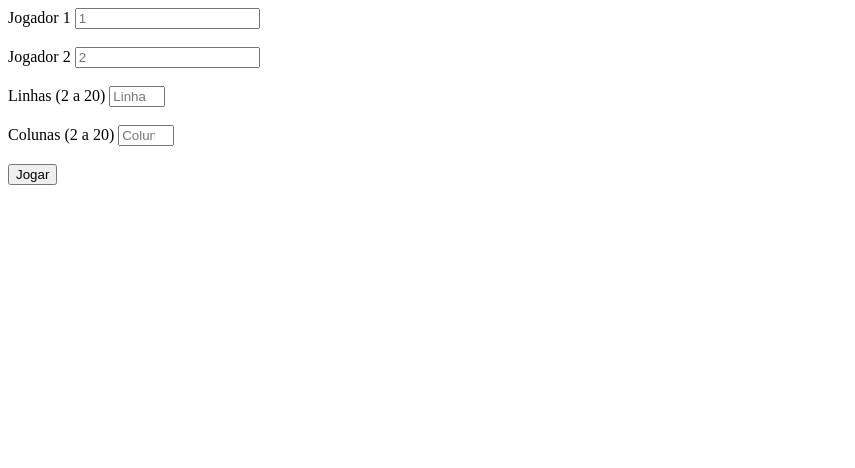
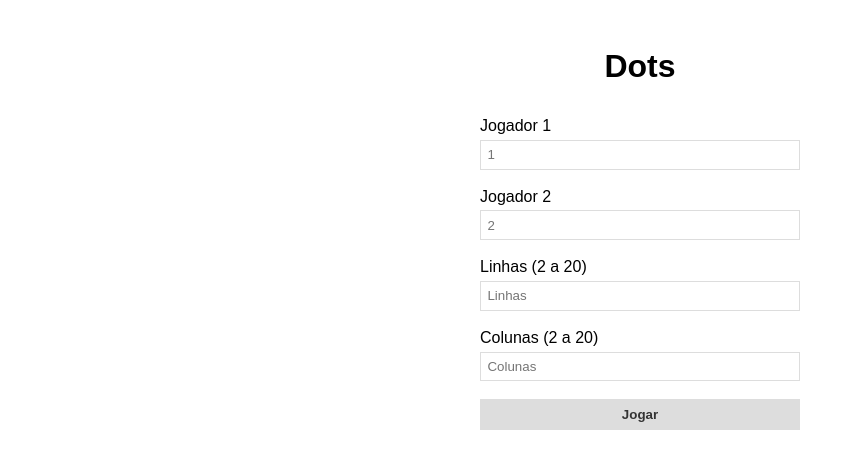
Before and after one commit to MarceloBerlitz/dots, an Angular app: page / in a window 1280 px wide. Shown: the top 468 px of the page, without its empty margins (0-855 px from the left). Built offline with nearby package versions, Linux system fonts and the light colour scheme.

Commit message:
Fix style

```diff
--- a/src/app/configure/configure.component.css
+++ b/src/app/configure/configure.component.css
@@ -0,0 +1,46 @@
+* {
+  font-family: Arial;
+}
+
+form {
+  width: 20rem;
+  margin-left: auto;
+  margin-right: auto;
+  margin-top: 2rem;
+}
+
+.form-control {
+  width: 100%;
+}
+
+.form-control input {
+  width: 100%;
+  padding: .4rem;
+  margin-top: .3rem;
+  /*border-radius: .4rem;*/
+  border-style: solid;
+  border-width: 1px;
+  border-color: #ddd;
+  box-sizing: border-box;
+}
+
+form button {
+  width: 100%;
+  background-color: #ddd;
+  border: none;
+  padding: .5rem;
+  color: #333;
+  font-weight: bold;
+  /*box-shadow: grey 2px 2px 5px;*/
+  cursor: pointer;
+  /*border-radius: .4rem;*/
+}
+
+form button:hover {
+  background-color: #ccc;
+}
+
+h1 {
+  margin-top: 3rem;
+  text-align: center;
+}
--- a/src/app/configure/configure.component.html
+++ b/src/app/configure/configure.component.html
@@ -1,3 +1,4 @@
+<h1>Dots</h1>
 <form #configForm [formGroup]="formGroup" (ngSubmit)="onSubmit()">
   <div class="form-control">
     <label>Jogador 1
--- a/src/app/configure/configure.component.ts
+++ b/src/app/configure/configure.component.ts
@@ -27,10 +27,10 @@ export class ConfigureComponent implements OnInit {
   }
 
   public onSubmit(): void {
-    if(this.formGroup.valid) {
+    if (this.formGroup.valid) {
       this.router.navigate(['game'], this.getQueryParams());
     } else {
-      alert('Preencha todo o formulário');
+      alert('Formulário inválido.');
     }
   }
 
@@ -42,7 +42,7 @@ export class ConfigureComponent implements OnInit {
           lines: this.formGroup.controls['lines'].value,
           cols: this.formGroup.controls['cols'].value
         }
-    }
+    };
   }
 
 }
```
